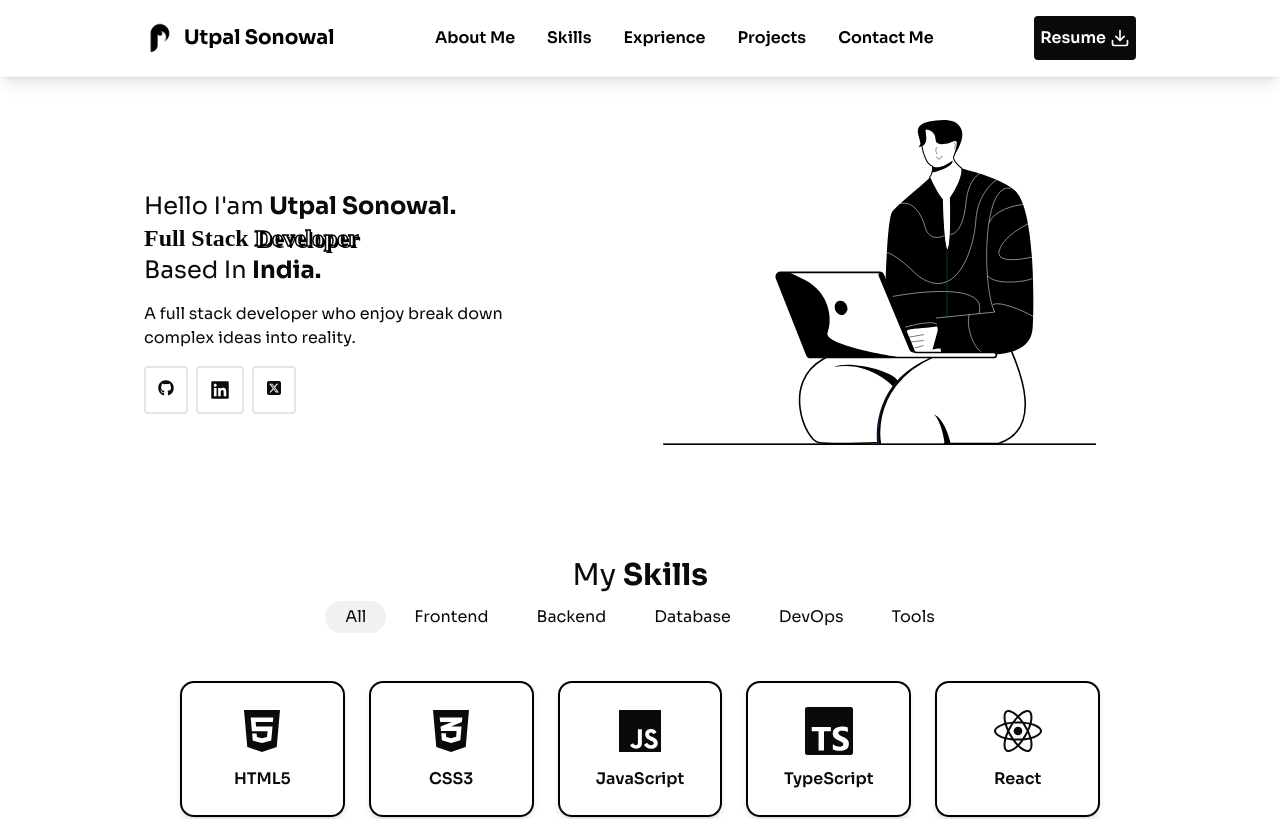
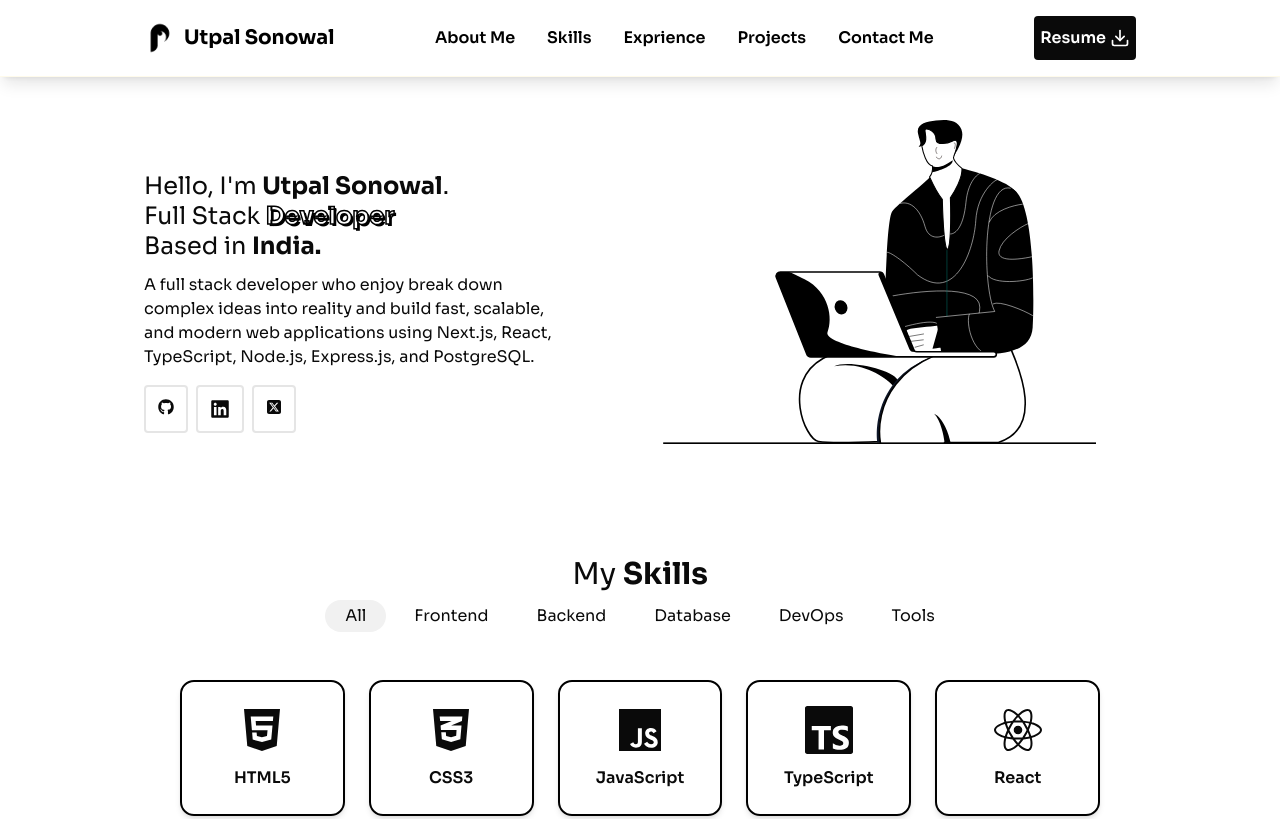
Before and after one commit to Utpalsonowal7/portfolio, a Next.js app: page / in a window 1280 px wide. Shown: the top 819 px of the page. Built offline with nearby package versions, Linux system fonts and the light colour scheme.

Commit message:
update seo

```diff
--- a/src/app/layout.tsx
+++ b/src/app/layout.tsx
@@ -15,39 +15,83 @@ const geistMono = Geist_Mono({
 
 export const metadata: Metadata = {
      metadataBase: new URL("https://utpx.in"),
+
      title: {
-          default: "Utpal Sonowal — Full Stack Developer",
+          default: "Utpal Sonowal | Full Stack Developer",
           template: "%s | Utpal Sonowal",
      },
+
      description:
-          "Portfolio of Utpal Sonowal, a full-stack developer specializing in Next.js, React, and TypeScript.",
+          "Portfolio of Utpal Sonowal, a Full Stack Developer specializing in Next.js, React, TypeScript, Node.js, Express.js, PostgreSQL, and modern web development.",
+
      keywords: [
           "Utpal Sonowal",
-          "full stack developer",
-          "Next.js developer",
-          "React developer",
-          "portfolio",
+          "Full Stack Developer",
+          "Next.js Developer",
+          "React Developer",
+          "TypeScript",
+          "Node.js",
+          "Express.js",
+          "PostgreSQL",
+          "Web Developer",
+          "Portfolio",
      ],
-     authors: [{ name: "Utpal Sonowal" }],
-     openGraph: {
-          title: "Utpal Sonowal — Full Stack Developer",
-          description: "Portfolio showcasing projects, skills, and experience.",
+
+     authors: [
+          {
+               name: "Utpal Sonowal",
                url: "https://utpx.in",
-          siteName: "Utpal Sonowal Portfolio",
-          images: [{ url: "/og-image.png", width: 1200, height: 630 }],
-          locale: "en_US",
-          type: "website",
           },
-     twitter: {
-          card: "summary_large_image",
-          title: "Utpal Sonowal — Full Stack Developer",
-          description: "Portfolio showcasing projects, skills, and experience.",
-          images: ["/og-image.png"],
+     ],
+
+     creator: "Utpal Sonowal",
+     publisher: "Utpal Sonowal",
+
+     alternates: {
+          canonical: "https://utpx.in",
      },
+
      robots: {
           index: true,
           follow: true,
+          googleBot: {
+               index: true,
+               follow: true,
+               "max-image-preview": "large",
+               "max-video-preview": -1,
+               "max-snippet": -1,
           },
+     },
+
+     openGraph: {
+          title: "Utpal Sonowal | Full Stack Developer",
+          description:
+               "Explore the portfolio of Utpal Sonowal featuring projects, skills, and experience in full-stack web development.",
+
+          url: "https://utpx.in",
+          siteName: "Utpal Sonowal Portfolio",
+          locale: "en_US",
+          type: "website",
+
+          images: [
+               {
+                    url: "/og-image.png",
+                    width: 1200,
+                    height: 630,
+                    alt: "Utpal Sonowal Portfolio",
+               },
+          ],
+     },
+
+     twitter: {
+          card: "summary_large_image",
+          title: "Utpal Sonowal | Full Stack Developer",
+          description:
+               "Portfolio showcasing projects, skills, and experience in modern web development.",
+          images: ["/og-image.png"],
+     },
+
+     category: "technology",
 };
 
 export default function RootLayout({
@@ -60,7 +104,27 @@ export default function RootLayout({
             lang="en"
             className={`${geistSans.variable} ${geistMono.variable} h-full antialiased`}
        >
-      <body className="min-h-full flex flex-col">{children}<Toaster position="top-center"/></body>
+            <body className="min-h-full flex flex-col">
+                 <script
+                      type="application/ld+json"
+                      dangerouslySetInnerHTML={{
+                           __html: JSON.stringify({
+                                "@context": "https://schema.org",
+                                "@type": "Person",
+                                name: "Utpal Sonowal",
+                                url: "https://utpx.in",
+                                image: "https://utpx.in/og-image.png",
+                                jobTitle: "Full Stack Developer",
+                                sameAs: [
+                                     "https://github.com/YOUR_GITHUB",
+                                     "https://linkedin.com/in/YOUR_LINKEDIN",
+                                ],
+                           }),
+                      }}
+                 />
+                 {children}
+                 <Toaster position="top-center" />
+            </body>
        </html>
   );
 }
--- /dev/null
+++ b/src/app/manifest.ts
@@ -0,0 +1,26 @@
+import { MetadataRoute } from "next";
+
+export default function manifest(): MetadataRoute.Manifest {
+     return {
+          name: "Utpal Sonowal Portfolio",
+          short_name: "Utpal",
+
+          description: "Portfolio of Utpal Sonowal, Full Stack Developer.",
+
+          start_url: "/",
+
+          display: "standalone",
+
+          background_color: "#ffffff",
+
+          theme_color: "#000000",
+
+          icons: [
+               {
+                    src: "/favicon.ico",
+                    sizes: "any",
+                    type: "image/x-icon",
+               },
+          ],
+     };
+}
--- a/src/app/robots.ts
+++ b/src/app/robots.ts
@@ -1,4 +1,3 @@
-
 import { MetadataRoute } from "next";
 
 export default function robots(): MetadataRoute.Robots {
@@ -7,6 +6,7 @@ export default function robots(): MetadataRoute.Robots {
                userAgent: "*",
                allow: "/",
           },
+
           sitemap: "https://utpx.in/sitemap.xml",
      };
 }
--- a/src/app/sitemap.ts
+++ b/src/app/sitemap.ts
@@ -1,4 +1,3 @@
-
 import { MetadataRoute } from "next";
 
 export default function sitemap(): MetadataRoute.Sitemap {
@@ -9,6 +8,5 @@ export default function sitemap(): MetadataRoute.Sitemap {
                changeFrequency: "monthly",
                priority: 1,
           },
-
      ];
 }
--- a/src/components/Hero.tsx
+++ b/src/components/Hero.tsx
@@ -9,7 +9,10 @@ const sora = Sora({
 
 export default function Hero() {
      return (
-          <section className="flex flex-col  px-3 py-2 md:flex-row-reverse md:justify-between md:items-center md:gap-0 md:px-36 md:py-4" id="hero">
+          <section
+               className="flex flex-col  px-3 py-2 md:flex-row-reverse md:justify-between md:items-center md:gap-0 md:px-36 md:py-4"
+               id="hero"
+          >
                <div className="flex flex-col items-center py-5 md:py-6 md:px-10 md:mb-10">
                     <Image
                          src="/banner.svg"
@@ -20,7 +23,7 @@ export default function Hero() {
                     />
                </div>
                <div className="flex flex-col gap-4 md:py-6">
-                    <div className="flex flex-col">
+                    {/* <div className="flex flex-col">
                          <h1
                               className={`${sora.className} text-2xl font-medium`}
                          >
@@ -38,12 +41,30 @@ export default function Hero() {
                          >
                               Based In <span className="font-bold">India.</span>
                          </h1>
-                    </div>
+                    </div> */}
 
-                    <div>
-                         <p className={`${sora.className}`}>
+                    <div className="flex flex-col gap-3">
+                         <h1
+                              className={`${sora.className} text-2xl font-medium leading-tight`}
+                         >
+                              Hello, I&apos;m{" "}
+                              <span className="font-bold">Utpal Sonowal</span>.
+                              <br />
+                              Full Stack{" "}
+                              <span className="text-white font-extrabold [text-shadow:2px_2px_0_black] [-webkit-text-stroke:1.5px_black]">
+                                   Developer
+                              </span>
+                              <br />
+                              Based in <span className="font-bold">India.</span>
+                         </h1>
+
+                         <p
+                              className={`${sora.className}  max-w-xl`}
+                         >
                               A full stack developer who enjoy break down
-                              complex ideas into reality.
+                              complex ideas into reality and build fast, scalable,
+                              and modern web applications using Next.js, React,
+                              TypeScript, Node.js, Express.js, and PostgreSQL.
                          </p>
                     </div>
 
--- a/src/components/Navbar.tsx
+++ b/src/components/Navbar.tsx
@@ -52,7 +52,7 @@ export default function Navbar() {
                className={`fixed top-0 left-0 w-full z-50 bg-background flex justify-between px-3 items-center sm:px-2 md:px-2 lg:px-36 border-b border-amber-50 shadow-lg transition-all duration-300 ${scrolled ? "py-2 md:py-4" : "py-4"}`}
           >
                <div className={`text-text flex items-center gap-2 `}>
-                    <Image src="/Logo.png" width={32} height={8} alt="logo" />
+                    <Image src="/Logo.png" width={32} height={32} alt="utpal sonowal logo" />
                     <span className={`${sora.className} text-xl font-bold`}>
                          Utpal Sonowal
                     </span>
```
Lines whose indentation alone changed are shown as unchanged.
